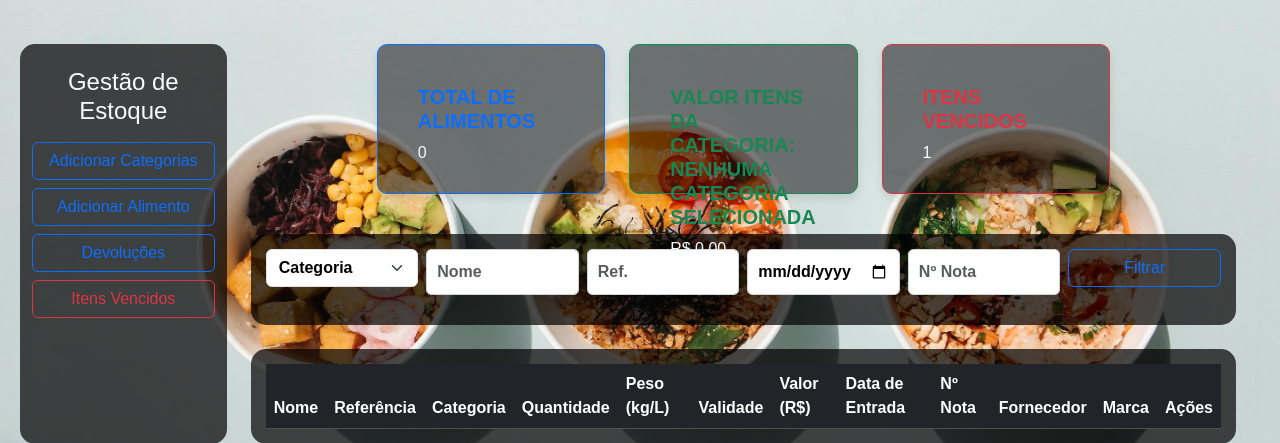
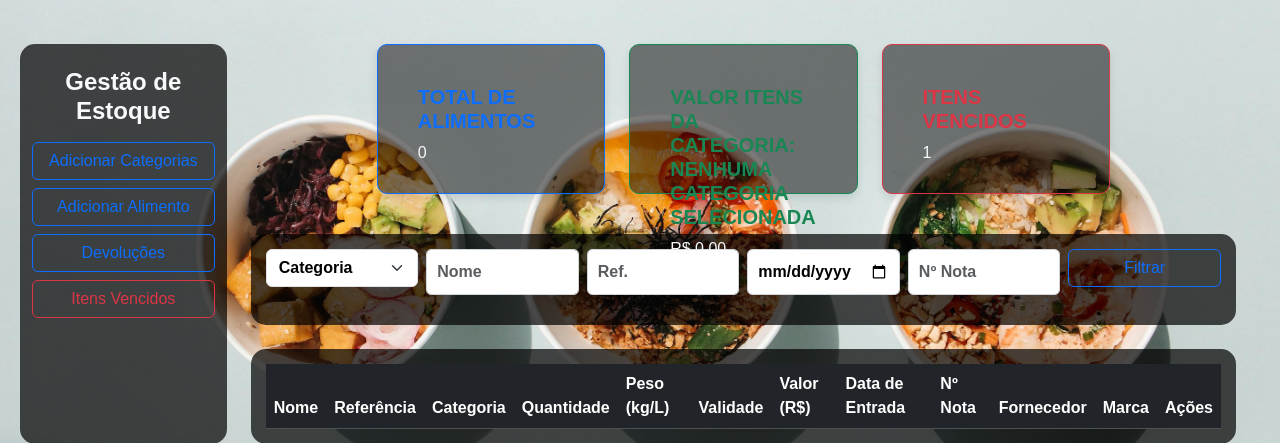
Before and after one commit to GuedesPeter/senac_gastronomia, a Django app: page /estoque/ in a window 1280 px wide. Shown: the part 110-553 px from the top of the page. Run offline with Django 5.2, Linux system fonts and the light colour scheme; tables that the repository leaves empty hold one stand-in row (Sample ...); lists and menus that the app fills with data are empty; some libraries are stand-ins or nearby versions.

Commit message:
Realizando pull da Main

```diff
--- a/estoque/templates/estoque/estoque.html
+++ b/estoque/templates/estoque/estoque.html
@@ -6,7 +6,7 @@
         <!-- Sidebar -->
         <nav id="sidebar" class="col-md-2 d-md-block" style="background: rgba(0, 0, 0, 0.7); border-radius: 15px;">
             <div class="position-sticky">
-                <h4 class="text-light text-center mt-3 p-2">Gestão de Estoque</h4>
+                <h4 class="text-light text-center mt-3 p-2 fw-bold">Gestão de Estoque</h4>
                 <div class="nav flex-column">
                     <button class="btn btn-outline-primary mb-2" data-bs-toggle="modal" data-bs-target="#addCategoriaModal">
                         <i class="bi bi-tag-fill"></i> Adicionar Categorias
```
